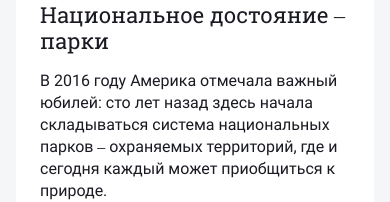
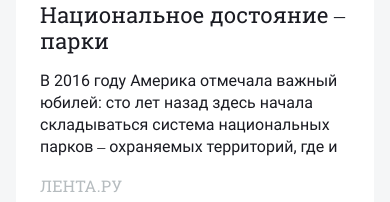
Before and after one commit to MariaAddict/news-explorer-frontend, a React (Create React App) app: page /saved-news in a window 390 px wide. Shown: the part 655-857 px from the top of the page. Built offline with nearby package versions, Linux system fonts and the light colour scheme.

Commit message:
fix: добавить высоту текста карточкам, адаптировать, добавить многоточее

```diff
--- a/src/components/NewsCard/NewsCard.css
+++ b/src/components/NewsCard/NewsCard.css
@@ -56,6 +56,12 @@
   line-height: 22px;
   margin: 0 0 18px;
   padding: 0;
+  text-overflow: ellipsis;
+  overflow: hidden;
+  display: -webkit-box;
+  -webkit-line-clamp: 5;
+  -webkit-box-orient: vertical;
+  height: 110px;
 }
 
 .cards__source {
@@ -157,6 +163,9 @@
     font-size: 22px;
     line-height: 24px;
   }
+  .cards__text {
+    height: 88px;
+  }
 }
 
 @media screen and (max-width: 480px) {
```
